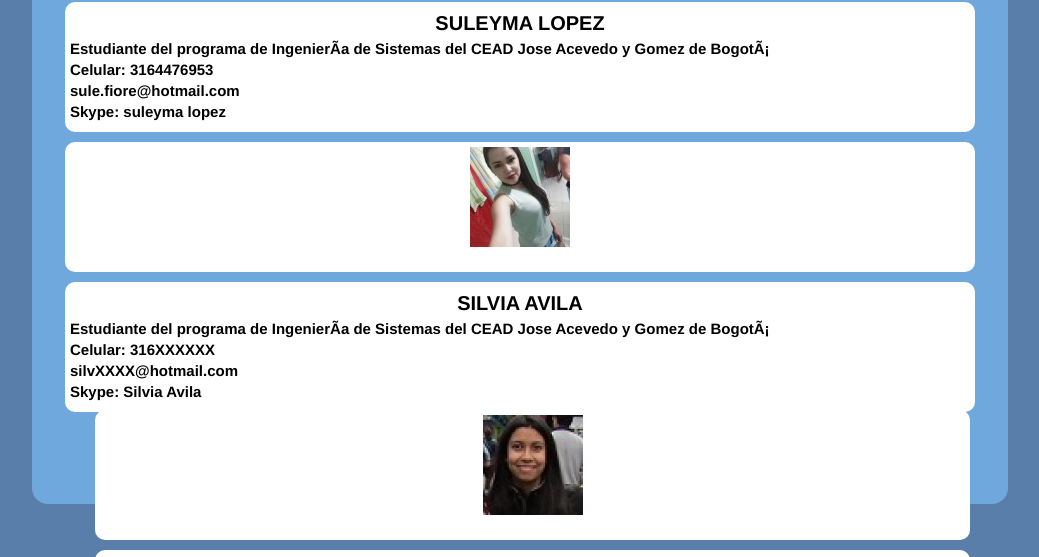
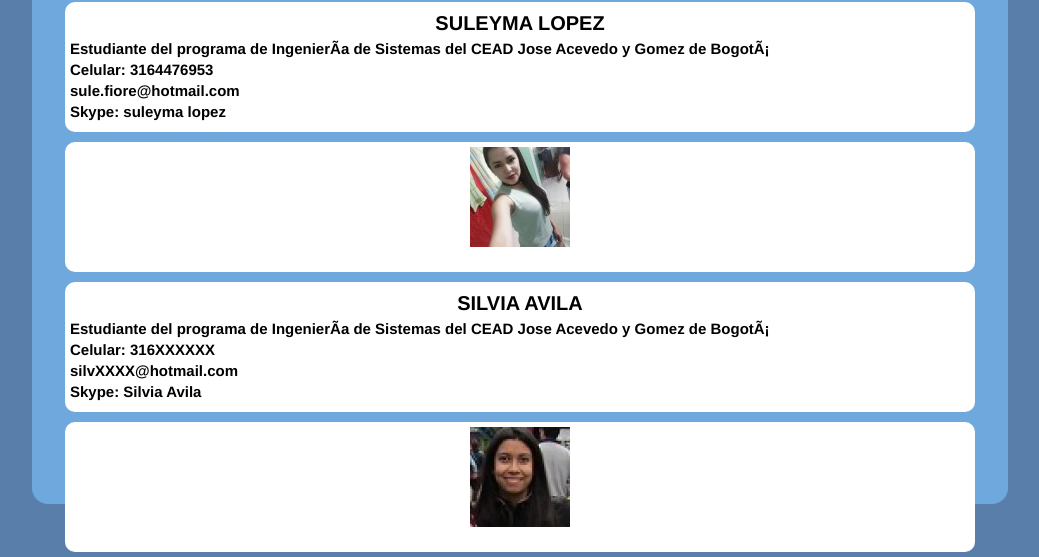
Before and after one commit to silvana0/Seguridad_Informatica_24, a plain HTML site: page autores.html in a window 1280 px wide. Shown: the part 389-946 px from the top of the page, without its empty margins (120-1159 px from the left). Drawn offline with Linux system fonts and the light colour scheme; files whose address does not match are found by name; a web font is replaced by a local one.

Commit message:
Espacios
Espacios

```diff
--- a/autores.html
+++ b/autores.html
@@ -63,42 +63,85 @@
 				<img id="FotoR" src="img/suleyma.jpg" title="FotoR">
 			</section>
 
-<section ID= "SECCION14">
+ 	 		<section ID= "SECCION14">
+
 				<h2>SILVIA AVILA</h2>
 				<h6>Estudiante del programa de Ingeniería de Sistemas del CEAD Jose Acevedo y Gomez de Bogotá</h6>
 				<h6>Celular: 316XXXXXX </h6>
 				<h6>silvXXXX@hotmail.com</h6>
 				<h6>Skype: Silvia Avila </h6>
-				<section ID= "SECCION16">
-				<img id="FotoR" src="img/silvia.jpg" title="FotoR">
+
 
 			</section>
 
-				<section ID= "SECCION14">
+			<section ID= "SECCION14">
+				<img id="FotoR" src="img/silvia.jpg" title="FotoR">
+			</section>
+
+
+<section ID= "SECCION14">
 				<h2>JORGE LUIS BELTRAN BELTRAN</h2>
 				<h6>Estudiante del programa de Ingeniería de Sistemas del CEAD Jose Acevedo y Gomez de Bogotá</h6>
 				<h6>Celular: 3508040700 </h6>
 				<h6>correo: jorgebeltranluis@gmail.com</h6>
 				<h6>Skype:darkness5666 </h6>
 			</section>
+
 			<section ID= "SECCION14">
 				<img id="FotoR" src="img/jorge.jpg" title="FotoR">
 			</section>
 
-
-			<section ID= "SECCION14">
+<section ID= "SECCION14">
 				<h2>JEIMY TATIANA PEREZ</h2>
 				<h6>Estudiante del progranma de Ingeniería de Sistemas del CEAD Jose Acevedo y Gomez de Bogotá</h6>
 				<h6>Celular: 3193645071 </h6>
 				<h6>jeimypg_55@hotmail.com</h6>
 				<h6>Skype: tutus0303 </h6>
 			</section>
+
 			<section ID= "SECCION14">
 				<img id="FotoR" src="img/tatiana.jpg" title="FotoR">
 			</section>
+	</section>
+	</section>
 
-		</section>
-	</section>
+
+<br>
+<br>
+<br>
+
+<br>
+<br>
+<br>
+
+<br>
+<br>
+<br>
+
+<br>
+<br>
+<br>
+
+
+<br>
+<br>
+<br>
+
+<br>
+<br>
+<br>
+
+<br>
+<br>
+<br>
+
+<br>
+<br>
+<br>
+
+<br>
+<br>
+<br>
 
 <br>
 <br>
@@ -106,12 +149,10 @@
 <br>
 <br>
 <br>
-<br>
-<br>
-<br>
-<br>
+
+
 	<footer>
-		<body>
+
 			<div class="social">
 
 				<ul>
@@ -129,6 +170,6 @@
 	</section>
 	</footer>
 
-		</body>
+
 </body>
 </html>
```
